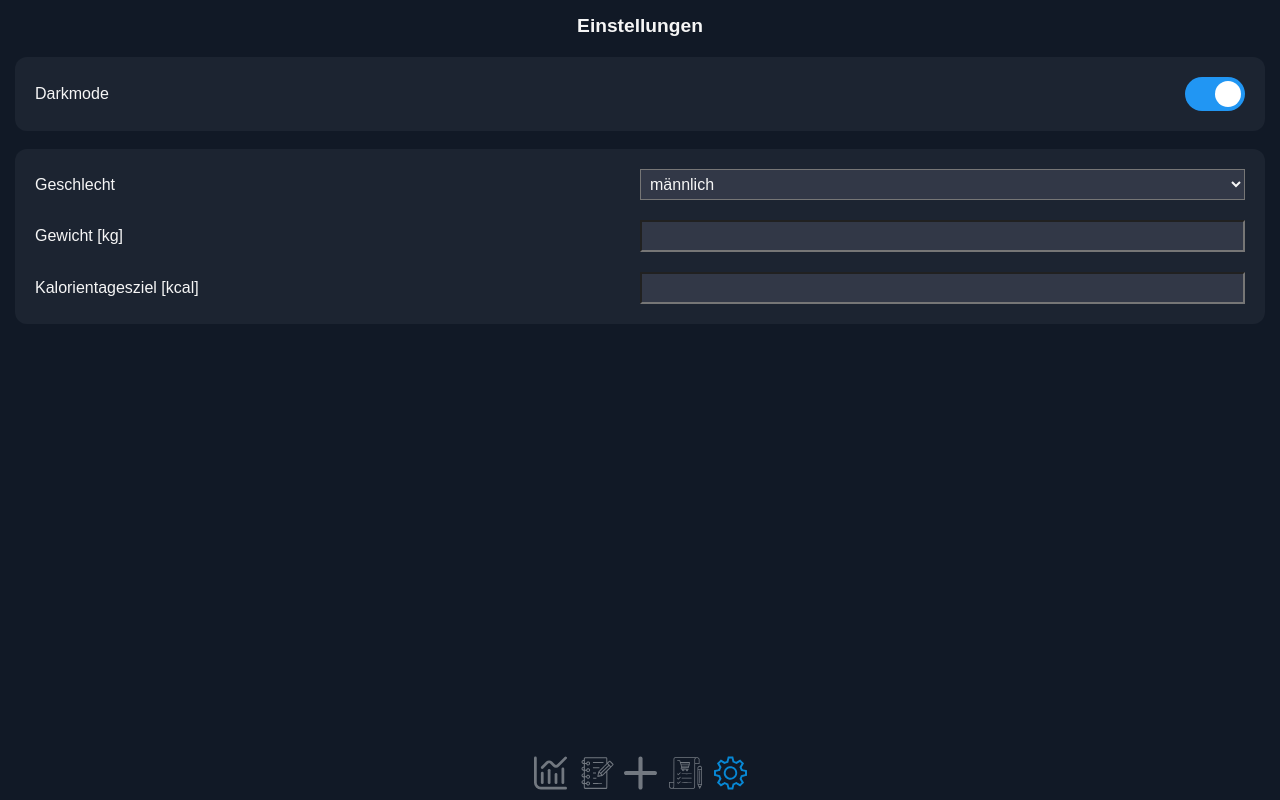
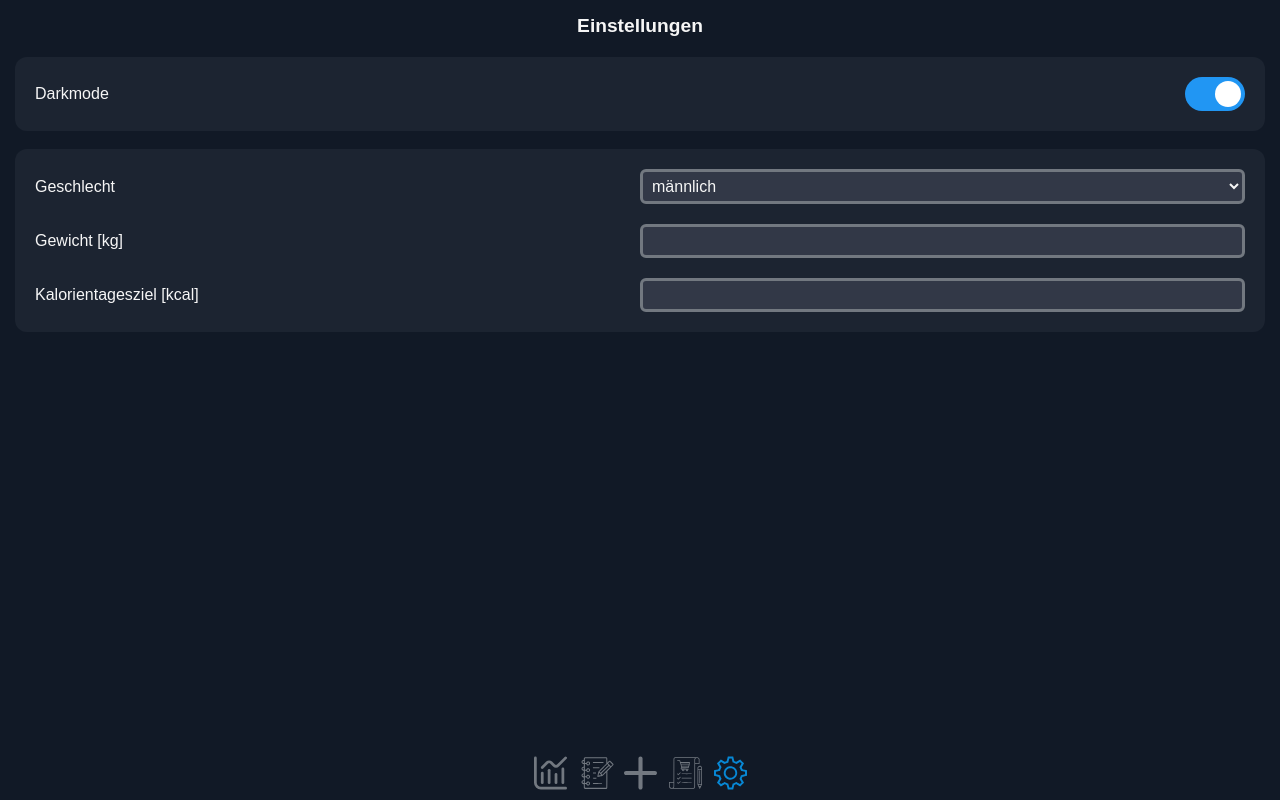
Before and after one commit to Evolinox/WebServices, a Vue app in the folder frontend/: page /settings in a window 1280 px wide. Built offline with nearby package versions, Linux system fonts and the light colour scheme.

Commit message:
reject + and - to validate input

```diff
--- a/frontend/src/views/SettingsView.vue
+++ b/frontend/src/views/SettingsView.vue
@@ -1,5 +1,25 @@
 <script lang="ts" setup>
 import { theme, toggleTheme } from '../themes'
+
+var weight = "";
+const handleWeightInput = (event: Event) => {
+  const input = event.target as HTMLInputElement
+  if (input?.value == "") {
+    input.value = weight;
+  } else {
+    weight = input.value;
+  }
+}
+
+var dailyCalories = "";
+const handleCaloriesInput = (event: Event) => {
+  const input = event.target as HTMLInputElement
+  if (input?.value == "") {
+    input.value = dailyCalories;
+  } else {
+    dailyCalories = input.value;
+  }
+}
 </script>
 
 <template>
@@ -25,11 +45,11 @@ import { theme, toggleTheme } from '../themes'
       </div>
       <div class="settings-view__item">
         <span class="settings-view__label">Gewicht [kg]</span>
-        <input type="number" class="settings-view__input" min="0"/>
+        <input type="number" class="settings-view__input" min="0" @input="handleWeightInput"/>
       </div>
       <div class="settings-view__item">
         <span class="settings-view__label">Kalorientagesziel [kcal]</span>
-        <input type="number" class="settings-view__input" min="0" />
+        <input type="number" class="settings-view__input" min="0" @input="handleCaloriesInput"/>
       </div>
 
     </div>
@@ -37,6 +57,11 @@ import { theme, toggleTheme } from '../themes'
 </template>
 
 <style scoped>
+select, input {
+  border-radius: 6px;
+  box-shadow: none;
+  border: solid var(--text-color--secondary);
+}
 /* Container für die Einstellungen */
 .settings-view {
   height: calc(100vh - var(--nav-bar__height));
```
